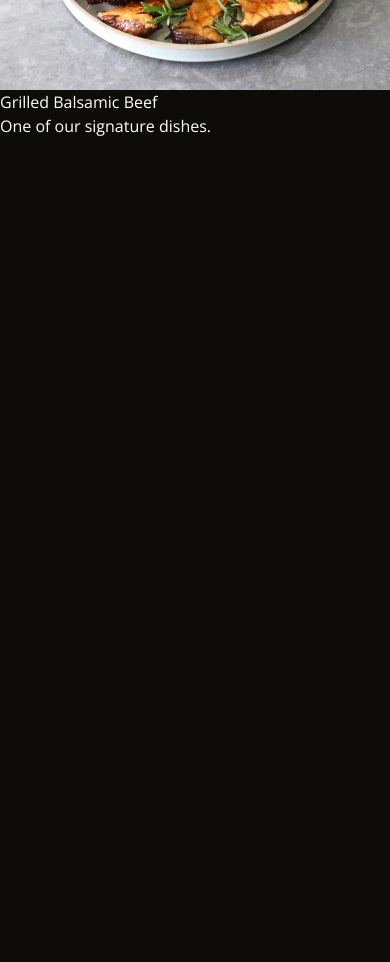
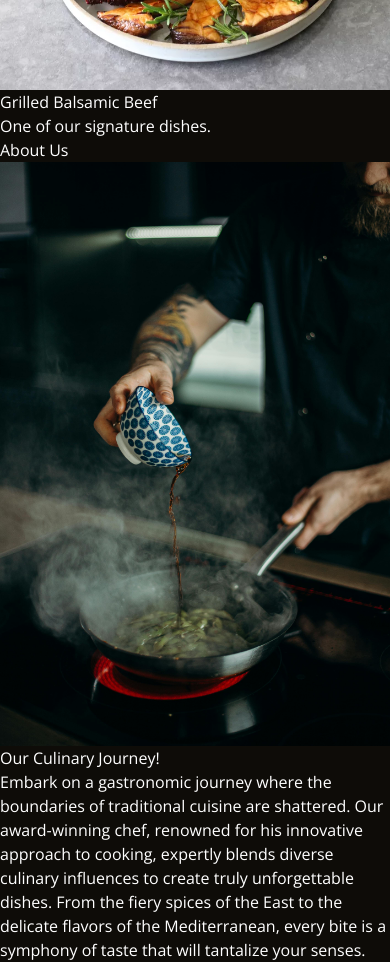
Before and after one commit to annan-dejene/Flavor-Odyssey, a React (Vite) app: page / in a window 390 px wide. Shown: the part 3760-4722 px from the top of the page. Before the commit the page ends 3898 px from the top, so only its background shows below. Built offline with nearby package versions, Linux system fonts and the light colour scheme.

Commit message:
Finished the about page

```diff
--- a/src/App.jsx
+++ b/src/App.jsx
@@ -1,6 +1,7 @@
 import Navbar from "./components/Navbar";
 import Hero from "./components/Hero";
 import Dishes from "./components/Dishes";
+import About from "./components/About";
 
 function App() {
   return (
@@ -8,6 +9,7 @@ function App() {
       <Navbar />
       <Hero />
       <Dishes />
+      <About />
     </main>
   );
 }
--- /dev/null
+++ b/src/components/About.jsx
@@ -0,0 +1,30 @@
+import about from "../assets/about.jpg";
+import { ABOUT } from "../constants";
+
+const About = () => {
+  return (
+    <section id="about" className="container mx-auto h-screen py-16">
+      <h2 className="mb-16 text-center text-3xl lg:text-4xl">About Us</h2>
+
+      <div className="flex flex-wrap">
+        <div className="w-full p-4 lg:w-1/2">
+          <img
+            src={about}
+            alt="about"
+            className="mx-auto h-[680px] rounded-3xl lg:-rotate-3"
+          />
+        </div>
+
+        <div className="w-full px-2 text-center lg:w-1/2 lg:text-left">
+          <h3 className="text-4xl md:text-5xl">{ABOUT.header}</h3>
+          <div className="mt-1 h-1 w-36 -rotate-3 bg-rose-300" />
+          <p className="m-8 text-2xl leading-normal tracking-tight text-[#a7a3a3] lg:max-w-[480px] lg:leading-relaxed">
+            {ABOUT.content}
+          </p>
+        </div>
+      </div>
+    </section>
+  );
+};
+
+export default About;
```
